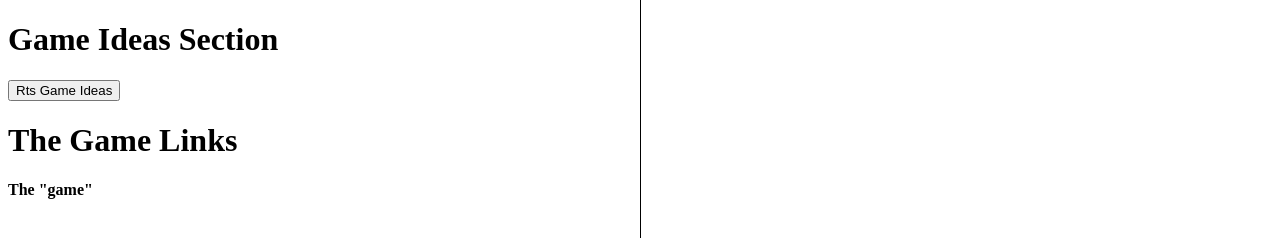
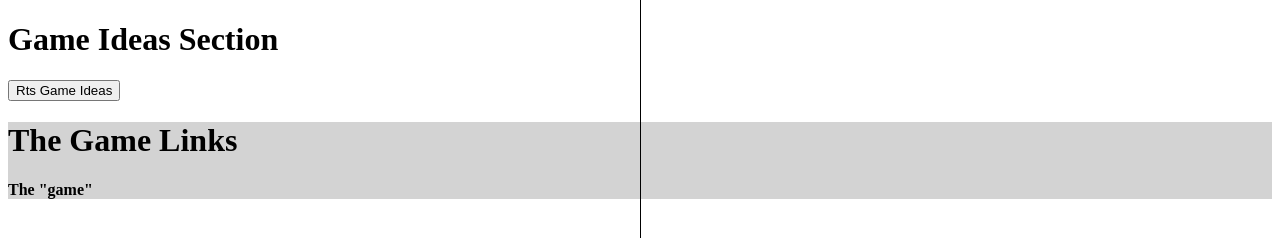
Before and after one commit to Bwaf/Bwaf.github.io, a plain HTML site: page index.html in a window 1280 px wide. Shown: the top 238 px of the page. Drawn offline with Linux system fonts and the light colour scheme.

Commit message:
sadfg df gsdfgdsfgdsgsdfg

```diff
--- a/index.html
+++ b/index.html
@@ -15,7 +15,7 @@
 
         <hr class="vline"/>
 
-        <div right: 300px;>
+        <div style="right: 150px; background-color: lightgray;">
 
         <h1>The Game Links</h1>
 
```
